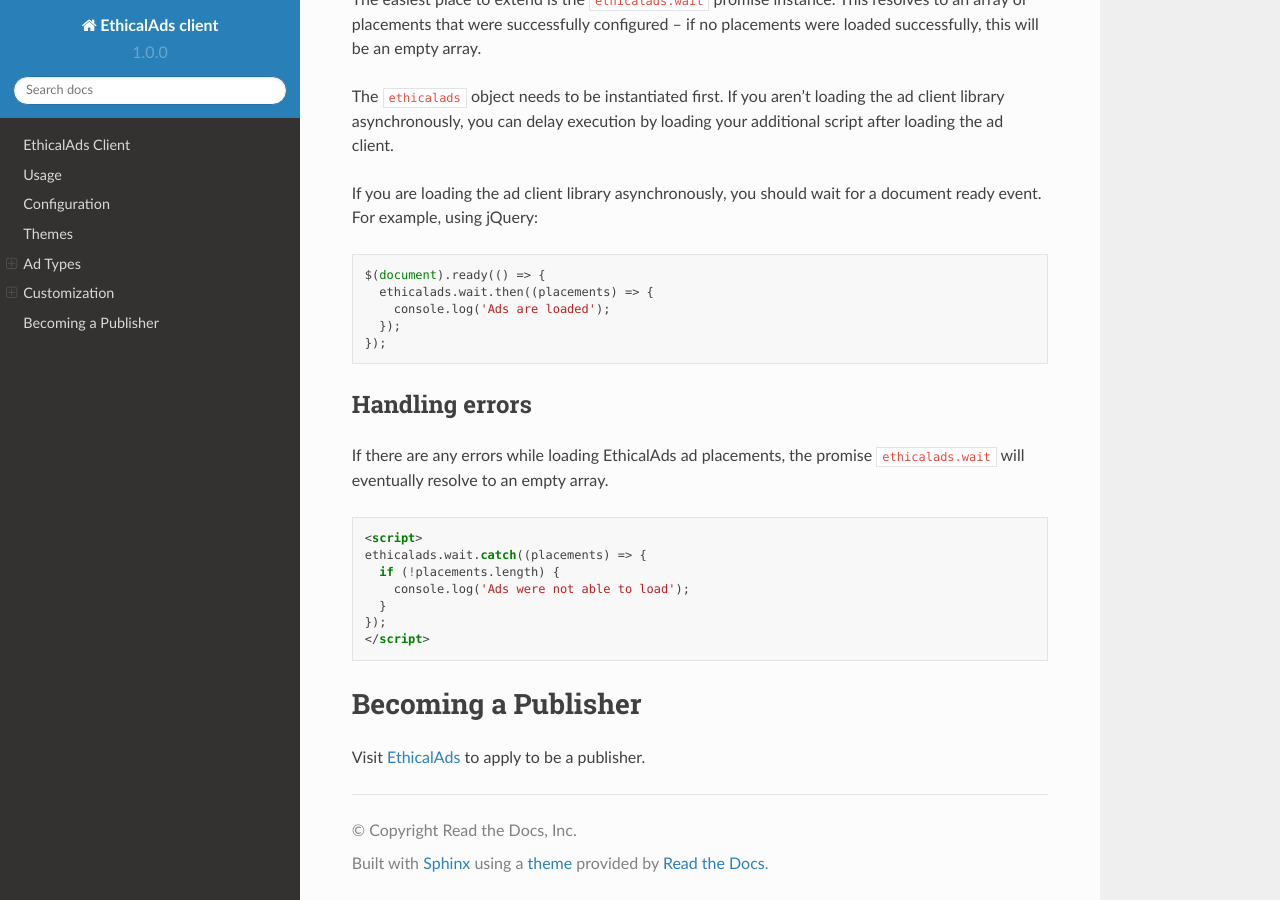
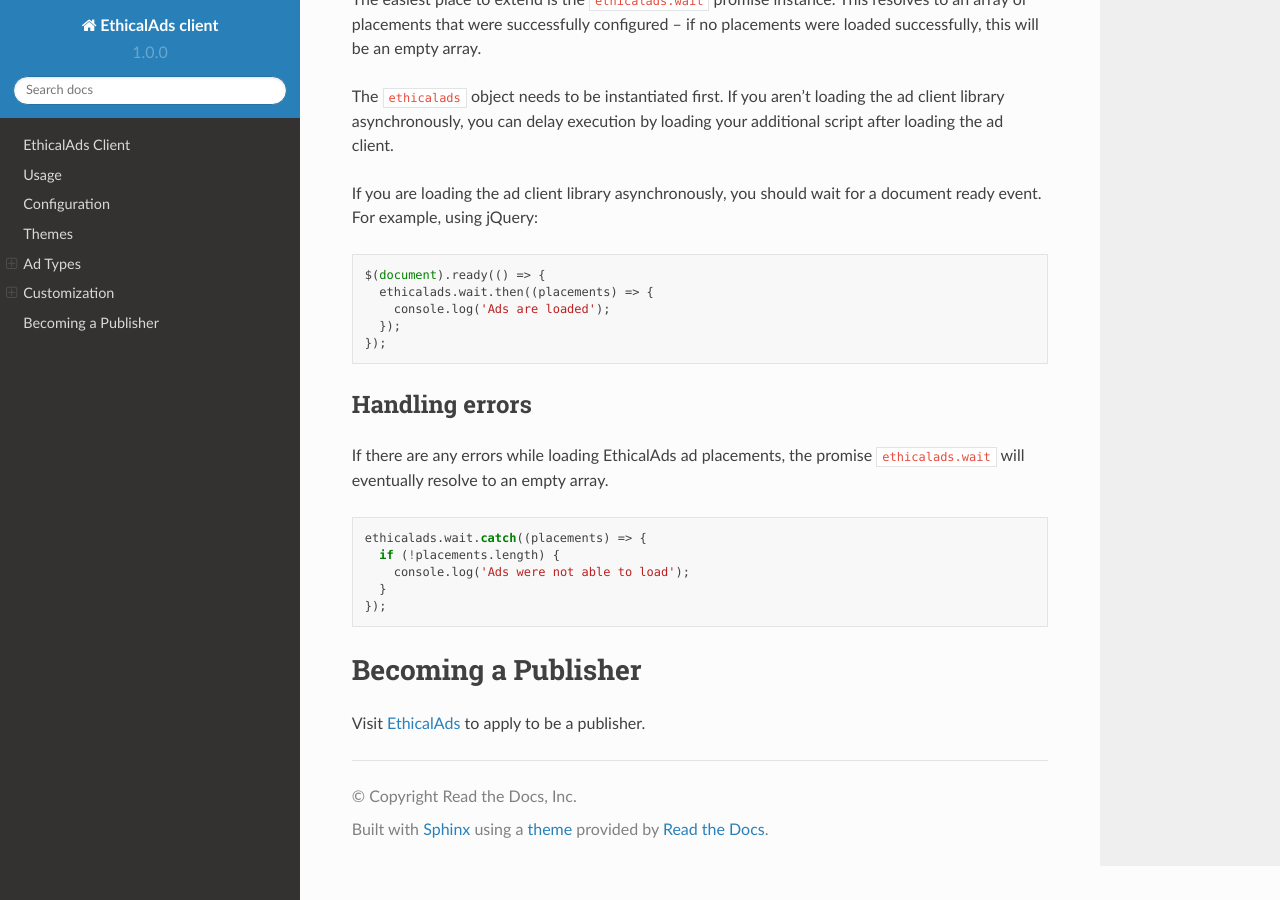
Before and after one commit to readthedocs/ethical-ad-client, a Sphinx documentation site: the page built from docs/index.rst, in a window 1280 px wide and 900 px high, scrolled down 4601 px. Built offline with Sphinx 7.4.7 and the Read the Docs theme 2.0.0, drawn with Linux system fonts in a browser that asks for light colours.

Commit message:
Convert example to JS

```diff
--- a/docs/index.rst
+++ b/docs/index.rst
@@ -238,15 +238,13 @@
 If there are any errors while loading EthicalAds ad placements, the promise
 ``ethicalads.wait`` will eventually resolve to an empty array.
 
-.. code:: html
+.. code:: javascript
 
-    <script>
     ethicalads.wait.catch((placements) => {
       if (!placements.length) {
         console.log('Ads were not able to load');
       }
     });
-    </script>
 
 Becoming a Publisher
 ====================
```
